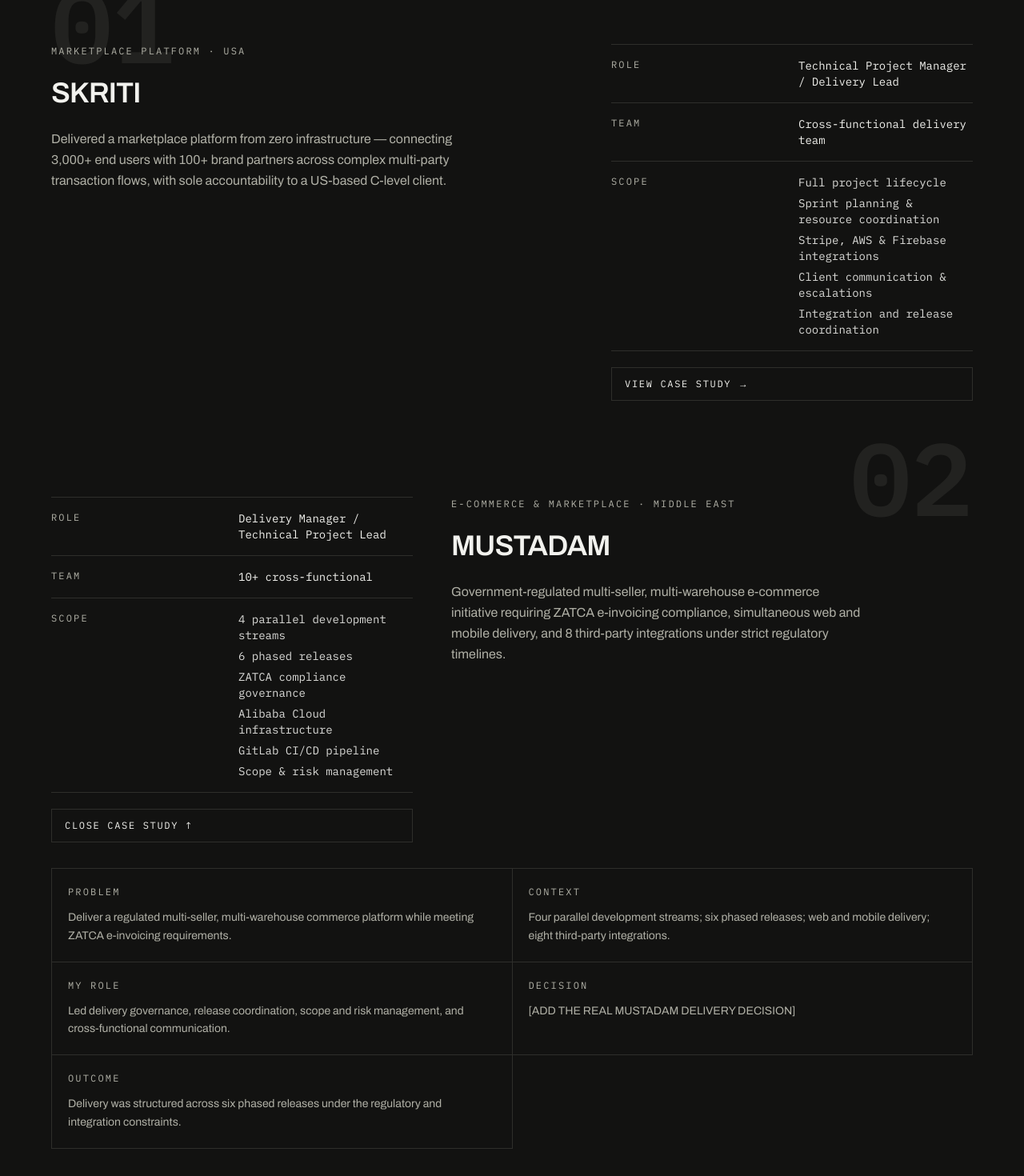
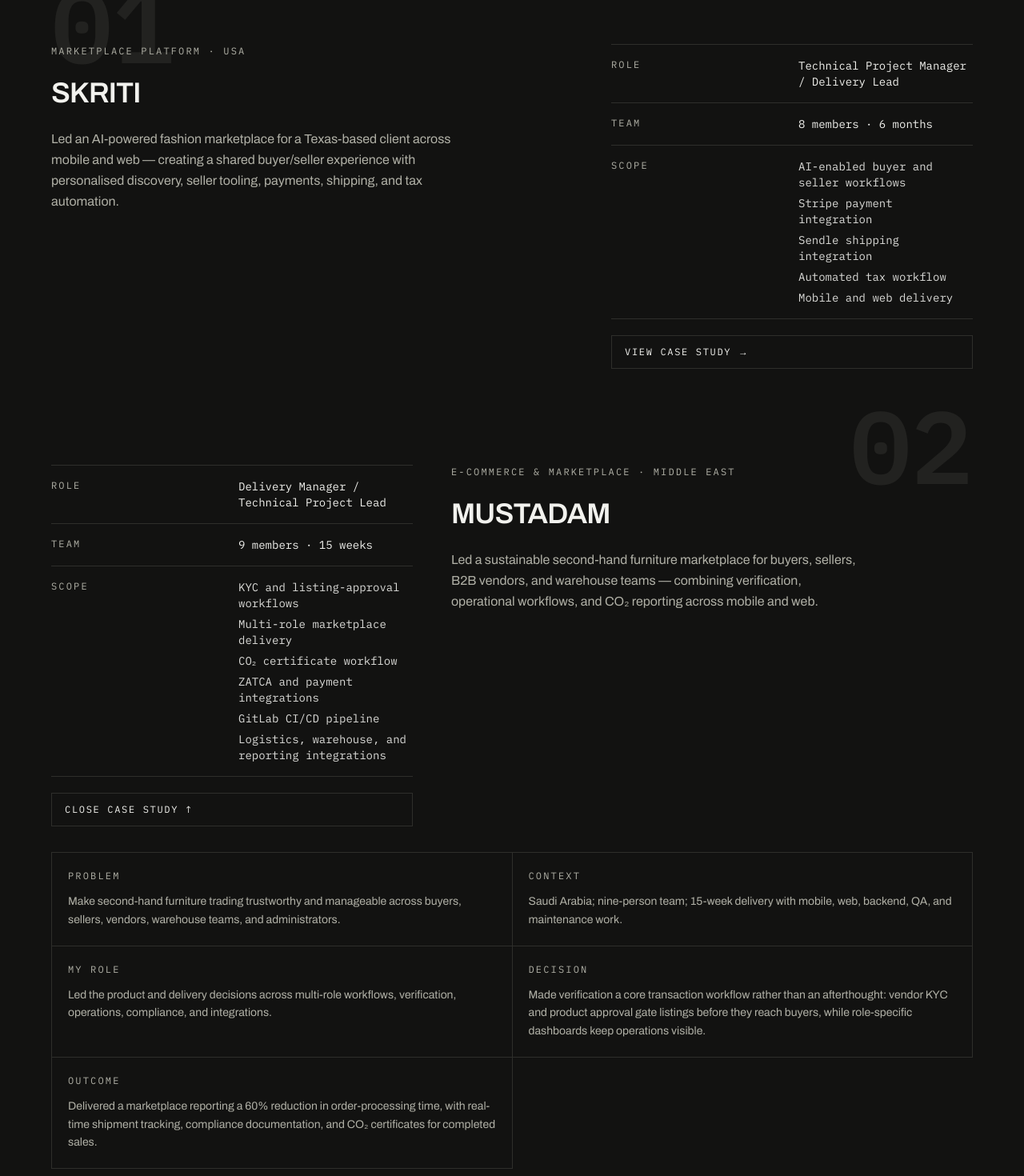
Before and after one commit to Dharitripanchal23/dharitri-portfolio, a Next.js app: page / in a window 1280 px wide. Shown: the part 3065-4535 px from the top of the page at 80% size. Built offline with nearby package versions, Linux system fonts and the light colour scheme.

Commit message:
Add sourced project evidence and Remote Personnel
Co-authored-by: Dharitripanchal23 <dharitripanchal@gmail.com>

```diff
--- a/src/data/projects.ts
+++ b/src/data/projects.ts
@@ -21,22 +21,22 @@ export const projects: Project[] = [
     name: "Skriti",
     category: "Marketplace Platform · USA",
     description:
-      "Delivered a marketplace platform from zero infrastructure — connecting 3,000+ end users with 100+ brand partners across complex multi-party transaction flows, with sole accountability to a US-based C-level client.",
+      "Led an AI-powered fashion marketplace for a Texas-based client across mobile and web — creating a shared buyer/seller experience with personalised discovery, seller tooling, payments, shipping, and tax automation.",
     role: "Technical Project Manager / Delivery Lead",
-    teamSize: "Cross-functional delivery team",
+    teamSize: "8 members · 6 months",
     responsibilities: [
-      "Full project lifecycle",
-      "Sprint planning & resource coordination",
-      "Stripe, AWS & Firebase integrations",
-      "Client communication & escalations",
-      "Integration and release coordination",
+      "AI-enabled buyer and seller workflows",
+      "Stripe payment integration",
+      "Sendle shipping integration",
+      "Automated tax workflow",
+      "Mobile and web delivery",
     ],
     caseStudy: {
-      problem: "Launch a marketplace that could connect end users, brand partners, and multi-party transaction flows.",
-      context: "US-based C-level client; 3,000+ end users and 100+ brand partners referenced at launch.",
-      accountability: "Owned end-to-end delivery, stakeholder communication, sprint planning, and coordination around Stripe, AWS, and Firebase integrations.",
-      decision: "[ADD REAL SKRITI DELIVERY OR TECHNICAL DECISION]",
-      outcome: "Marketplace launched with 3,000+ end users and 100+ brand partners.",
+      problem: "Build a fashion marketplace where people could buy and sell apparel, jewellery, shoes, and accessories without making the buyer/seller experience feel like two separate products.",
+      context: "Texas-based client; an 8-person team; six-month mobile and web delivery.",
+      accountability: "Led the end-to-end product and delivery decisions across buyer, seller, admin, payment, shipping, and tax workflows.",
+      decision: "Chose a shared marketplace model with role-specific capabilities: buyers received personalised recommendations and visual search, while sellers managed product drafts, pricing, and inventory from the same platform.",
+      outcome: "Delivered the marketplace with Stripe payments, Sendle shipping management, automated tax handling, and AI-enabled buyer, seller, and admin capabilities.",
     },
   },
   {
@@ -44,23 +44,23 @@ export const projects: Project[] = [
     name: "Mustadam",
     category: "E-Commerce & Marketplace · Middle East",
     description:
-      "Government-regulated multi-seller, multi-warehouse e-commerce initiative requiring ZATCA e-invoicing compliance, simultaneous web and mobile delivery, and 8 third-party integrations under strict regulatory timelines.",
+      "Led a sustainable second-hand furniture marketplace for buyers, sellers, B2B vendors, and warehouse teams — combining verification, operational workflows, and CO₂ reporting across mobile and web.",
     role: "Delivery Manager / Technical Project Lead",
-    teamSize: "10+ cross-functional",
+    teamSize: "9 members · 15 weeks",
     responsibilities: [
-      "4 parallel development streams",
-      "6 phased releases",
-      "ZATCA compliance governance",
-      "Alibaba Cloud infrastructure",
+      "KYC and listing-approval workflows",
+      "Multi-role marketplace delivery",
+      "CO₂ certificate workflow",
+      "ZATCA and payment integrations",
       "GitLab CI/CD pipeline",
-      "Scope & risk management",
+      "Logistics, warehouse, and reporting integrations",
     ],
     caseStudy: {
-      problem: "Deliver a regulated multi-seller, multi-warehouse commerce platform while meeting ZATCA e-invoicing requirements.",
-      context: "Four parallel development streams; six phased releases; web and mobile delivery; eight third-party integrations.",
-      accountability: "Led delivery governance, release coordination, scope and risk management, and cross-functional communication.",
-      decision: "[ADD THE REAL MUSTADAM DELIVERY DECISION]",
-      outcome: "Delivery was structured across six phased releases under the regulatory and integration constraints.",
+      problem: "Make second-hand furniture trading trustworthy and manageable across buyers, sellers, vendors, warehouse teams, and administrators.",
+      context: "Saudi Arabia; nine-person team; 15-week delivery with mobile, web, backend, QA, and maintenance work.",
+      accountability: "Led the product and delivery decisions across multi-role workflows, verification, operations, compliance, and integrations.",
+      decision: "Made verification a core transaction workflow rather than an afterthought: vendor KYC and product approval gate listings before they reach buyers, while role-specific dashboards keep operations visible.",
+      outcome: "Delivered a marketplace reporting a 60% reduction in order-processing time, with real-time shipment tracking, compliance documentation, and CO₂ certificates for completed sales.",
     },
   },
   {
@@ -107,4 +107,27 @@ export const projects: Project[] = [
       outcome: "[ADD REAL METRIC OR DELIVERY OUTCOME]",
     },
   },
+  {
+    slug: "remote-personnel",
+    name: "Remote Personnel",
+    category: "SaaS Staffing Platform · Australia",
+    description:
+      "Led a mobile-first staffing platform and brand website for FIFO operations, replacing manual phone and email coordination with a verified, on-demand workforce deployment system.",
+    role: "Technical Project Lead",
+    teamSize: "7 months · 3 phases",
+    responsibilities: [
+      "Five-stage worker screening workflow",
+      "Credential-expiry automation",
+      "Real-time availability and assignment flow",
+      "Offline-ready mobile delivery",
+      "iOS, Android, and responsive web",
+    ],
+    caseStudy: {
+      problem: "Resource-sector employers needed to find and deploy qualified FIFO workers quickly without compromising credential checks or field usability.",
+      context: "Australia (Western Australia and Queensland); iOS, Android, and responsive web; 24/7 on-demand hiring.",
+      accountability: "Led the product and delivery decisions for the verified workforce pool, screening and compliance workflows, real-time availability, and multi-platform rollout.",
+      decision: "Prioritised a compliance-first, offline-ready workflow: workers are only available after all five screening stages are complete, and field actions queue and sync through unreliable connectivity.",
+      outcome: "Delivered a connected platform with 24/7 hiring access, five screening stages, and 12+ supported workforce categories; the published case study reports 57% less hiring administration and 34% faster time-to-hire.",
+    },
+  },
 ];
```
